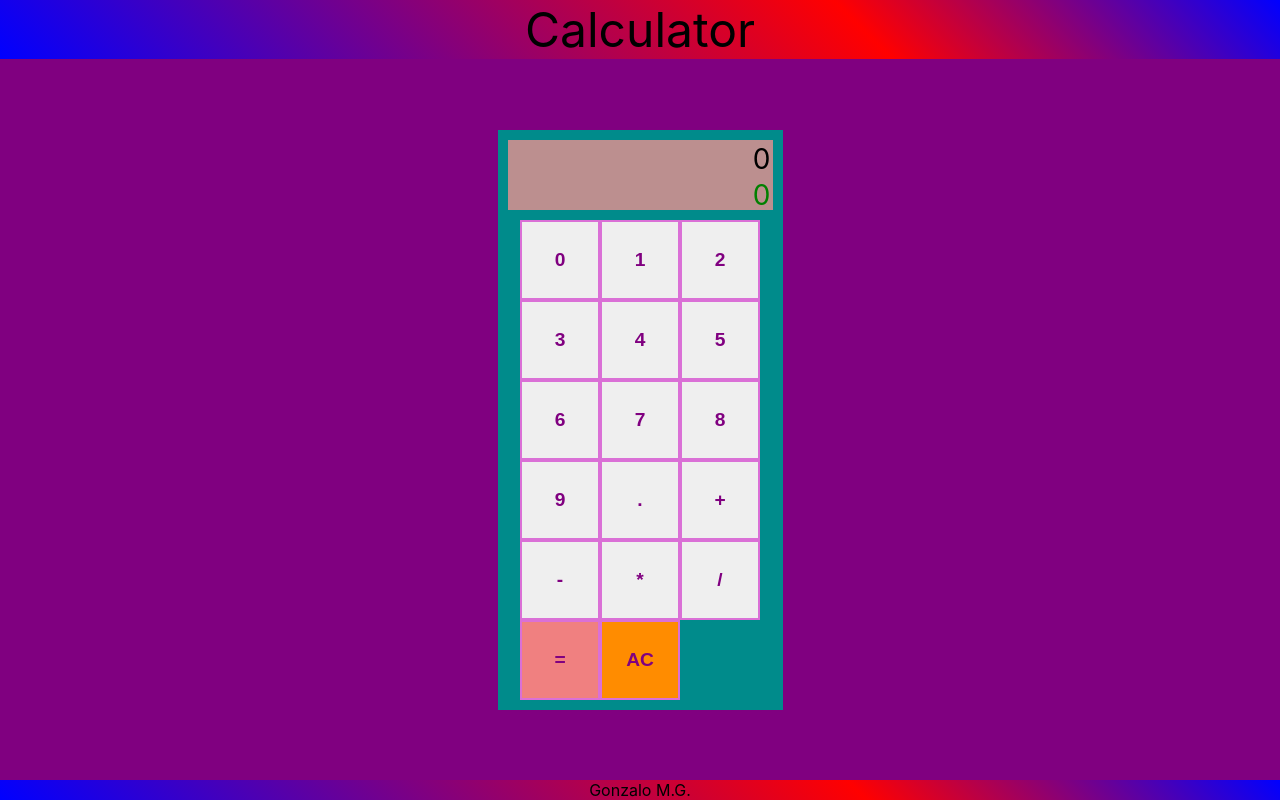
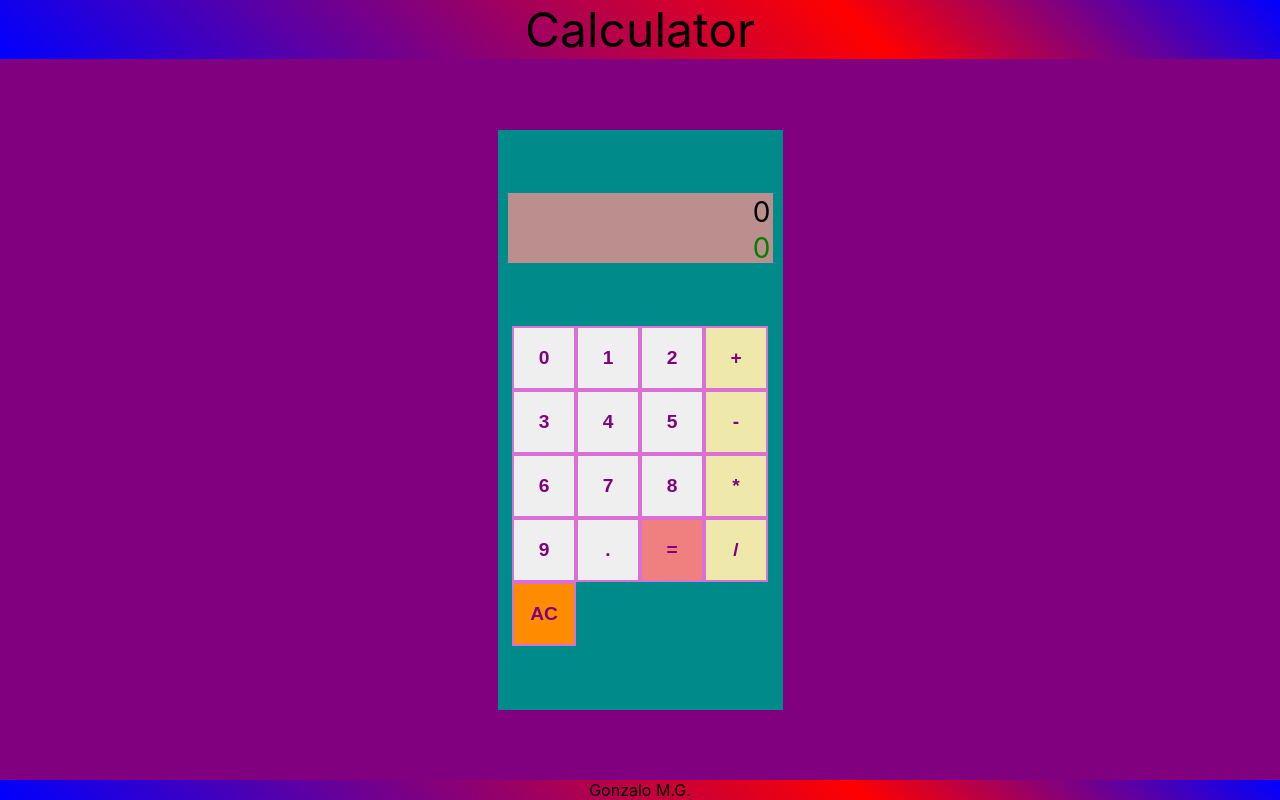
Before and after one commit to gonzalo-mg/fcc-calculator, a React (Create React App) app: page / in a window 1280 px wide. Built offline with nearby package versions, Linux system fonts and the light colour scheme.

Commit message:
ui keypad updated

```diff
--- a/public/index.html
+++ b/public/index.html
@@ -41,5 +41,4 @@
       To create a production bundle, use `npm run build` or `yarn build`.
     -->
   </body>
-  <script src="https://cdn.freecodecamp.org/testable-projects-fcc/v1/bundle.js"></script>
 </html>
--- a/src/App.css
+++ b/src/App.css
@@ -63,8 +63,12 @@ main{
 
 #keypad {
   display: grid;
-  grid-template-columns: repeat(3, 1fr);
-  grid-template-rows: repeat(5, 1fr);
+  grid-template-columns: repeat(4, 1fr);
+  grid-template-rows: repeat(4, 1fr);
+}
+
+.operator {
+  background-color: palegoldenrod;
 }
 
 #equals{
--- a/src/App.js
+++ b/src/App.js
@@ -4,14 +4,13 @@ import { Button } from "./components/Button";
 
 // storage of strings to build numbers and UI display
 let memory = "0";
-let display ="0";
+let display = "0";
 
 function App() {
   // user input
   const [key, setKey] = useState(null);
   // mark displayed number as result of previous calculation to prevent modification by inputing new digits
   const [displayCalculated, setDisplayCalculated] = useState(false);
-
 
   // f to recover clicked button value
   const recoverKey = (clickedKey) => {
@@ -25,7 +24,7 @@ function App() {
   // f to compute calculation
   const evaluate = (expresion) => {
     return eval(expresion);
-  }
+  };
 
   // f to handle clicked key
   const handleKey = (key) => {
@@ -33,15 +32,15 @@ function App() {
     console.log(`handleKey - called with memory: ${memory}`);
 
     // check if second-last input was operator ; allow only 2 consecutive operators
-     const lastChar = memory.length-1;
-     const secondLastChar = lastChar-1;
-     const thirdLastChar = secondLastChar-1;
+    const lastChar = memory.length - 1;
+    const secondLastChar = lastChar - 1;
+    const thirdLastChar = secondLastChar - 1;
     const previousOperator = memory.slice(lastChar);
     const previous2Operator = memory.slice(secondLastChar, lastChar);
     const previous3Operator = memory.slice(thirdLastChar, secondLastChar);
-     console.log(`previousOperator: ${previousOperator}`)
-     console.log(`previous2Operator: ${previous2Operator}`)
-     console.log(`previous3Operator: ${previous3Operator}`)
+    console.log(`previousOperator: ${previousOperator}`);
+    console.log(`previous2Operator: ${previous2Operator}`);
+    console.log(`previous3Operator: ${previous3Operator}`);
 
     switch (key) {
       case null:
@@ -68,7 +67,7 @@ function App() {
           case "0":
             console.log("previous was operator or 0");
             memory = "0.0";
-            display = "0.0"
+            display = "0.0";
             break;
           // when it is any non-0 number build decimal number
           default:
@@ -97,7 +96,7 @@ function App() {
       case "7":
       case "8":
       case "9":
-        console.log(`input ${key}`)
+        console.log(`input ${key}`);
         // check if current output is calculated to prevent modification of the number
         if (displayCalculated) {
           break;
@@ -134,7 +133,7 @@ function App() {
       case "+":
       case "*":
       case "/":
-        console.log(`input ${key}`)
+        console.log(`input ${key}`);
         if (displayCalculated) {
           // reset state of calculated
           setDisplayCalculated(!displayCalculated);
@@ -147,33 +146,35 @@ function App() {
           case "+":
           case "*":
           case "/":
-            console.log("previous was operator +*/ ; eliminate and subsitute with new operator");
+            console.log(
+              "previous was operator +*/ ; eliminate and subsitute with new operator"
+            );
             display = key;
             // remove previous operator
-            memory = memory.slice(0,-1);
+            memory = memory.slice(0, -1);
             // add current
             memory += key;
             break;
           // AQUIIIIIIIIIIIIIIIIIIIIIIIIIIIIIIIII  al introducir +- y luego un nuevo operador qeda ++ lo q no es computable
           case "-":
             // +- > +*
-            console.log("previous was operator - ; eliminate and subsitute all inmediate operators with new operator");
+            console.log(
+              "previous was operator - ; eliminate and subsitute all inmediate operators with new operator"
+            );
             display = key;
             // remove previous operators
-            if (typeof previous2Operator !== "number"){
+            if (typeof previous2Operator !== "number") {
               // two if user was building negative number (prevents 2 operators with no -)
-              memory = memory.slice(0,-2);
+              memory = memory.slice(0, -2);
             } else {
-              memory = memory.slice(0,-1);
+              memory = memory.slice(0, -1);
             }
             // add current operatpr
             memory += key;
             break;
           default:
             // when previous was a number keep building expression
-            console.log(
-              "previous was number"
-            );
+            console.log("previous was number");
             display = key;
             memory += key;
             break;
@@ -181,7 +182,7 @@ function App() {
         break;
       // input - operator
       case "-":
-        console.log(`input ${key}`)
+        console.log(`input ${key}`);
         if (displayCalculated) {
           // reset state of calculated
           setDisplayCalculated(!displayCalculated);
@@ -194,18 +195,18 @@ function App() {
           case "+":
           case "*":
           case "/":
-            console.log(`last input was operator: ${display}`)
+            console.log(`last input was operator: ${display}`);
             display = key;
             memory += key;
             break;
           case "-":
-            console.log(`last input was operator: ${display}`)
+            console.log(`last input was operator: ${display}`);
             // allow max 2 consecutive operators
-            if(typeof previous2Operator === "number"){
+            if (typeof previous2Operator === "number") {
               break;
             }
             // allow max 2 consecutive --
-            if(previousOperator === "-"){
+            if (previousOperator === "-") {
               break;
             }
             display = key;
@@ -219,10 +220,10 @@ function App() {
         break;
       // compute
       case "=":
-        console.log(`input ${key}`)
+        console.log(`input ${key}`);
         const solution = evaluate(memory);
         display = solution;
-        memory += key+solution
+        memory += key + solution;
         setDisplayCalculated(true);
         break;
       default:
@@ -267,6 +268,12 @@ function App() {
               recoverKey={recoverKey}
             ></Button>
             <Button
+              id="add"
+              label="+"
+              className="operator"
+              recoverKey={recoverKey}
+            ></Button>
+            <Button
               id="three"
               label="3"
               className="number"
@@ -282,6 +289,12 @@ function App() {
               id="five"
               label="5"
               className="number"
+              recoverKey={recoverKey}
+            ></Button>
+            <Button
+              id="subtract"
+              label="-"
+              className="operator"
               recoverKey={recoverKey}
             ></Button>
             <Button
@@ -303,6 +316,12 @@ function App() {
               recoverKey={recoverKey}
             ></Button>
             <Button
+              id="multiply"
+              label="*"
+              className="operator"
+              recoverKey={recoverKey}
+            ></Button>
+            <Button
               id="nine"
               label="9"
               className="number"
@@ -311,37 +330,19 @@ function App() {
             <Button
               id="decimal"
               label="."
-              className="operator"
+              className="number"
               recoverKey={recoverKey}
             ></Button>
             <Button
-              id="add"
-              label="+"
-              className="operator"
-              recoverKey={recoverKey}
-            ></Button>
-            <Button
-              id="subtract"
-              label="-"
-              className="operator"
-              recoverKey={recoverKey}
-            ></Button>
-            <Button
-              id="multiply"
-              label="*"
-              className="operator"
+              id="equals"
+              label="="
+              className="intro"
               recoverKey={recoverKey}
             ></Button>
             <Button
               id="divide"
               label="/"
               className="operator"
-              recoverKey={recoverKey}
-            ></Button>
-            <Button
-              id="equals"
-              label="="
-              className="intro"
               recoverKey={recoverKey}
             ></Button>
             <Button
--- a/src/components/Button/index.css
+++ b/src/components/Button/index.css
@@ -1,6 +1,6 @@
 button {
-    width: 5rem;
-    height: 5rem;
+    width: 4rem;
+    height: 4rem;
 
     font-weight: bold;
     font-size: larger;
```
Lines whose indentation alone changed are shown as unchanged.
